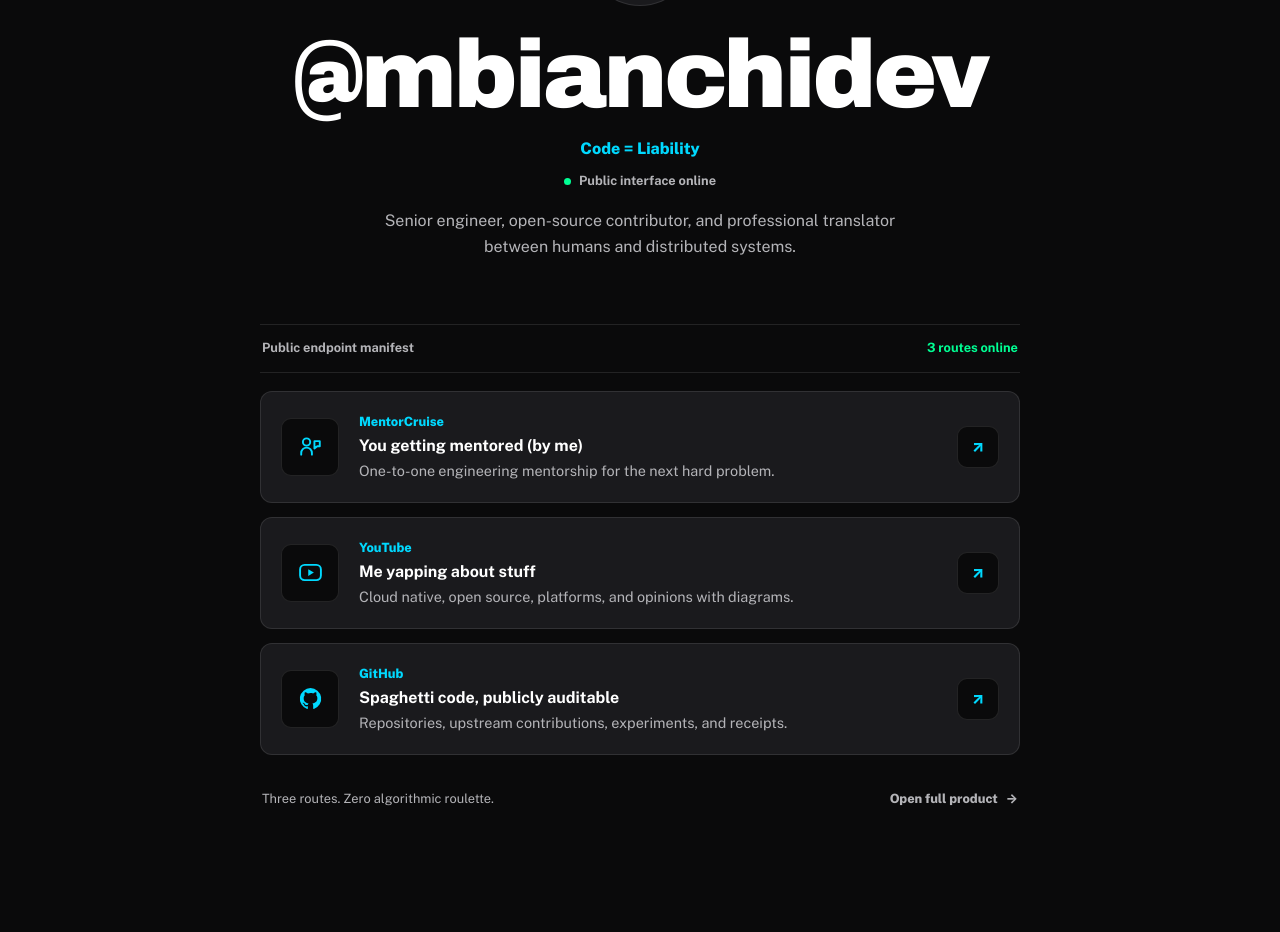
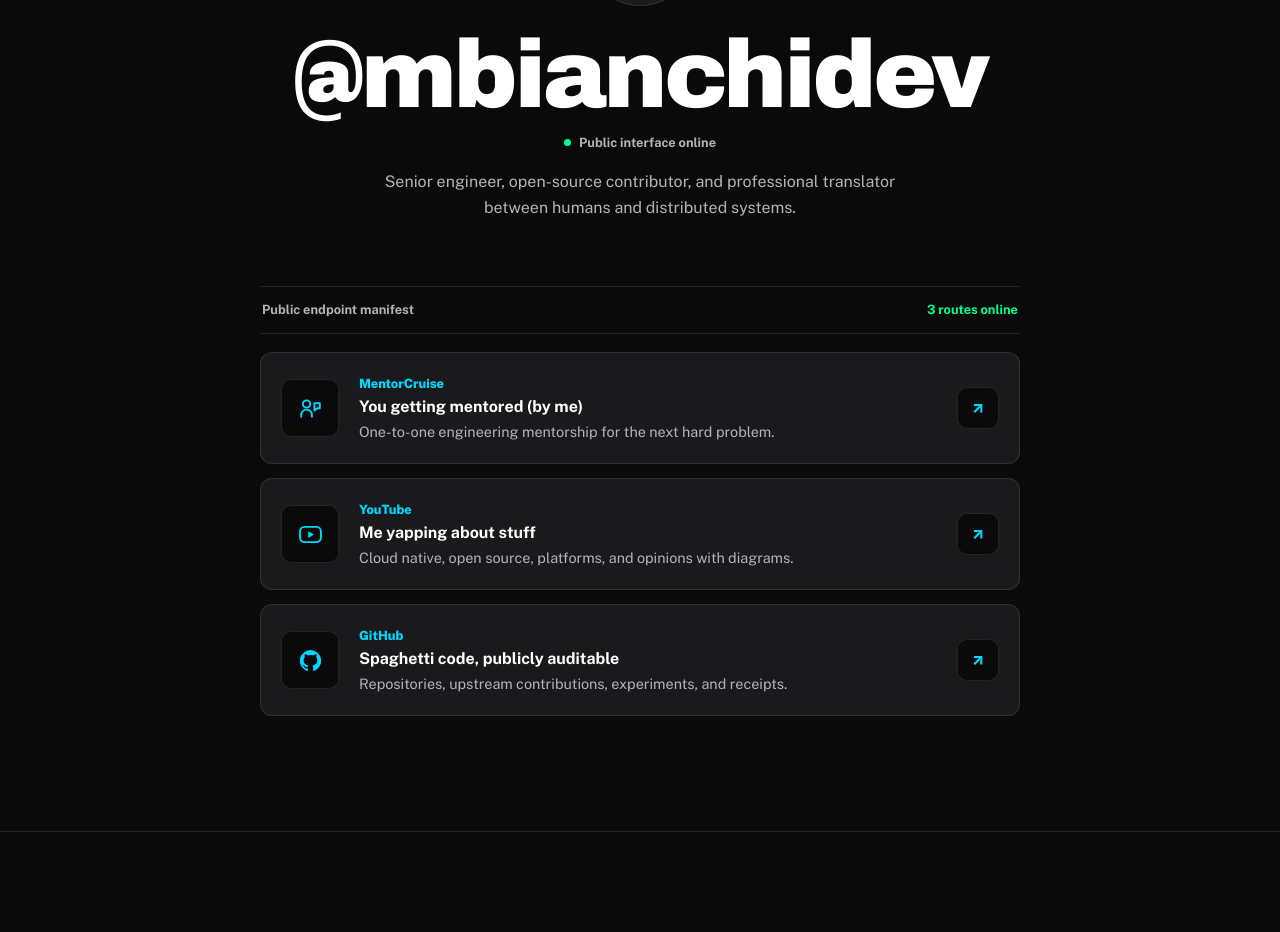
Before and after one commit to mbianchidev/mock-startup-website, a Next.js app: page /links in a window 1280 px wide. Shown: the part 282-1214 px from the top of the page. Built offline with nearby package versions, Linux system fonts and the light colour scheme.

Commit message:
fix: simplify links page copy

```diff
--- a/src/app/links/links.module.css
+++ b/src/app/links/links.module.css
@@ -78,13 +78,6 @@
     line-height: 0.98;
     letter-spacing: -0.035em;
     text-wrap: balance;
-}
-
-.tagline {
-    margin: 13px 0 0;
-    color: var(--primary-color);
-    font-size: 1rem;
-    font-weight: 800;
 }
 
 .description {
@@ -213,31 +206,6 @@
     font-weight: 800;
 }
 
-.localFooter {
-    display: flex;
-    justify-content: space-between;
-    gap: 24px;
-    align-items: center;
-    margin-top: 22px;
-    padding: 0 2px;
-    color: var(--text-secondary);
-    font-size: 0.8rem;
-}
-
-.localFooter a {
-    display: inline-flex;
-    gap: 8px;
-    align-items: center;
-    min-height: 44px;
-    color: var(--text-secondary);
-    font-weight: 800;
-    transition: color 180ms cubic-bezier(0.22, 1, 0.36, 1);
-}
-
-.localFooter a:hover {
-    color: var(--primary-color);
-}
-
 .page a:focus-visible {
     outline: 3px solid var(--accent-color);
     outline-offset: 4px;
@@ -278,11 +246,6 @@
         height: 36px;
     }
 
-    .localFooter {
-        align-items: flex-start;
-        flex-direction: column;
-        gap: 10px;
-    }
 }
 
 @media (max-width: 390px) {
@@ -303,8 +266,7 @@
 @media (prefers-reduced-motion: reduce) {
     .linkRow,
     .icon,
-    .arrow,
-    .localFooter a {
+    .arrow {
         transition: none;
     }
 }
--- a/src/app/links/page.tsx
+++ b/src/app/links/page.tsx
@@ -1,6 +1,5 @@
 import type { Metadata } from 'next'
 import Image from 'next/image'
-import Link from 'next/link'
 import matteoPortrait from '@/assets/matteo-kcd-denmark.jpg'
 import { linksPageConfig, type PublicLinkIcon } from '@/data/links'
 import { createPageMetadata } from '@/lib/siteMetadata'
@@ -60,9 +59,7 @@
               />
               <span className={styles.onlineIndicator} aria-hidden="true" />
             </div>
-
             <h1>{linksPageConfig.handle}</h1>
-            <p className={styles.tagline}>{linksPageConfig.tagline}</p>
             <p className={styles.availability}>
               <span aria-hidden="true" />
               Public interface online
@@ -99,14 +96,6 @@
               </li>
             ))}
           </ul>
-
-          <div className={styles.localFooter}>
-            <p>Three routes. Zero algorithmic roulette.</p>
-            <Link href="/">
-              Open full product
-              <span aria-hidden="true">→</span>
-            </Link>
-          </div>
         </div>
       </section>
     </div>
--- a/src/data/links.ts
+++ b/src/data/links.ts
@@ -10,14 +10,12 @@
 
 interface LinksPageConfig {
   handle: string
-  tagline: string
   description: string
   links: PublicLink[]
 }
 
 export const linksPageConfig: LinksPageConfig = {
   handle: '@mbianchidev',
-  tagline: 'Code = Liability',
   description:
     'Senior engineer, open-source contributor, and professional translator between humans and distributed systems.',
   links: [
```
Also changed, not shown: 2 other files (tests, documents, lock files or other folders).
